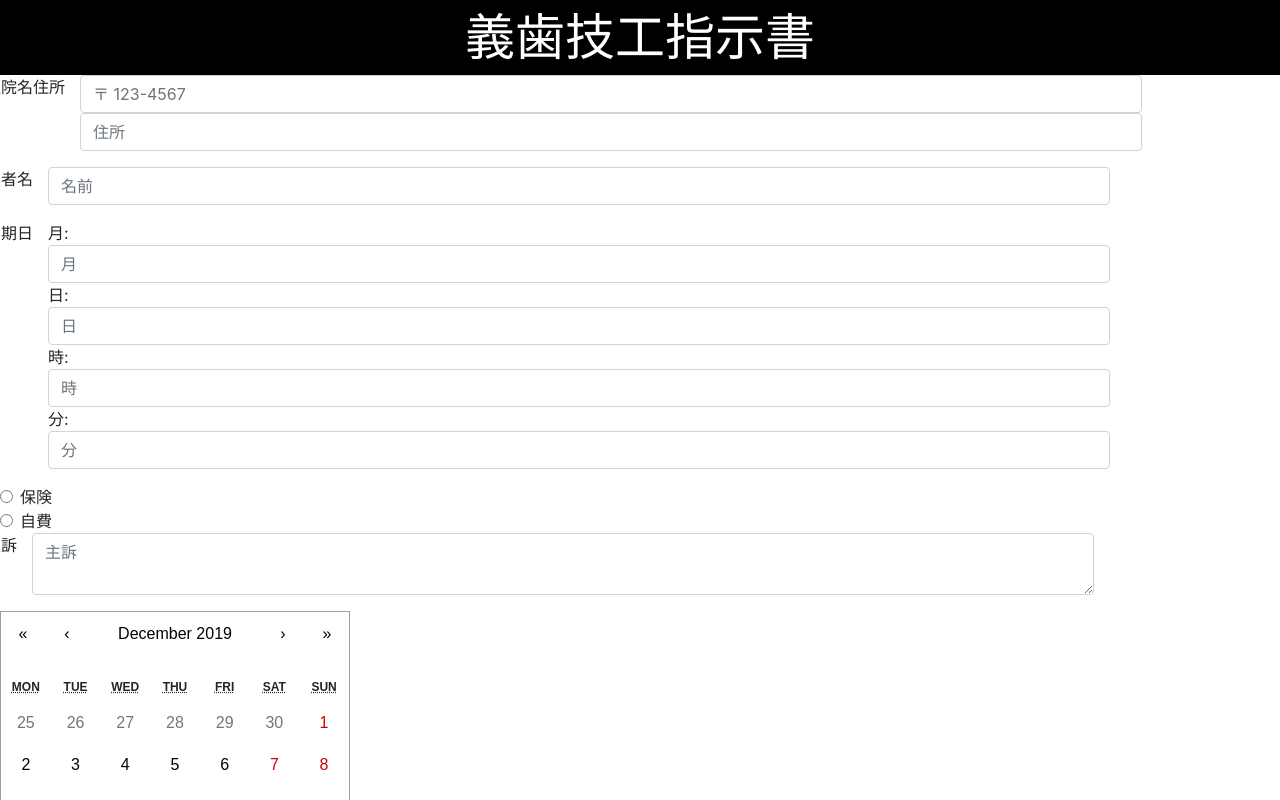
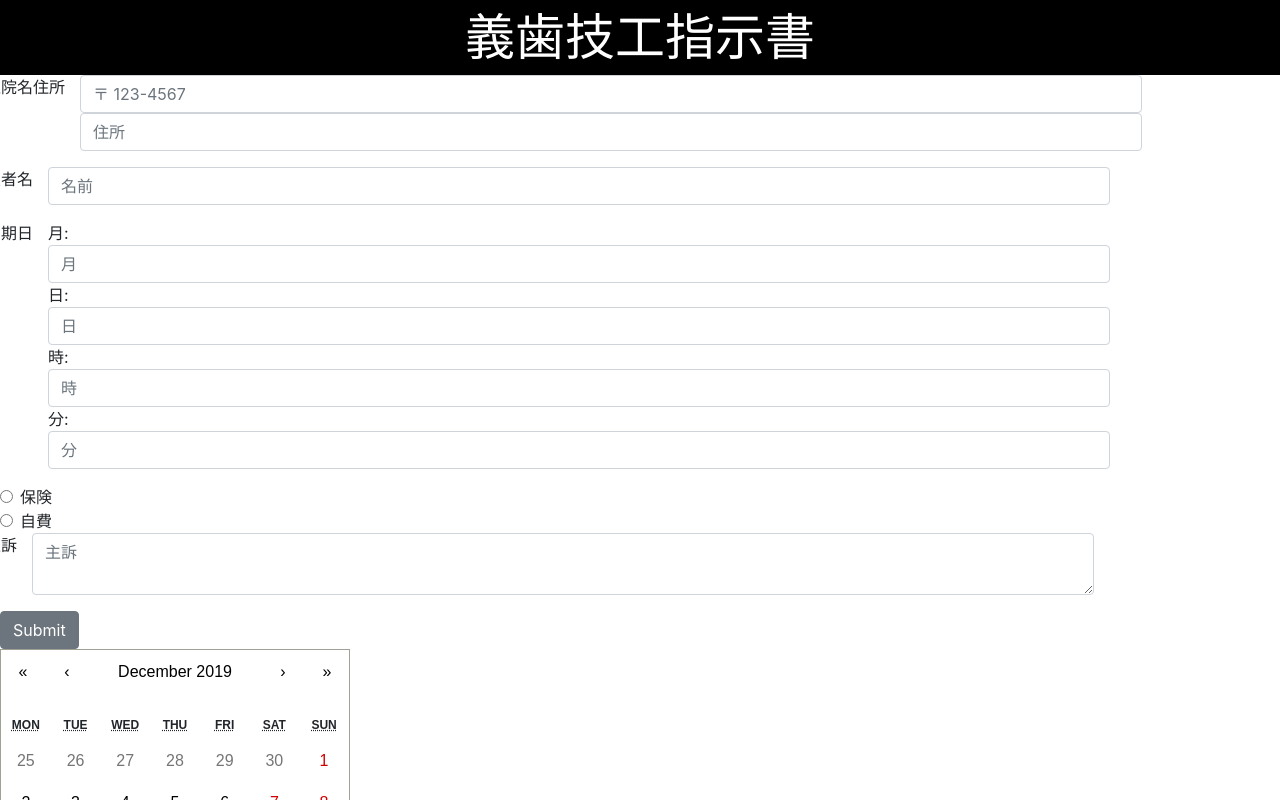
Before and after one commit to JustinTheeDude/dentist-app, a React (Create React App) app: page / in a window 1280 px wide. Shown: the top 800 px of the page. Built offline with nearby package versions, Linux system fonts and the light colour scheme.

Commit message:
added server

```diff
--- a/src/Components/MainInfo.js
+++ b/src/Components/MainInfo.js
@@ -1,5 +1,5 @@
 import React from "react";
-import {Col, Form, FormGroup, Label, Input} from "reactstrap";
+import {Col, Form, FormGroup, Label, Input, Button} from "reactstrap";
 
 const MainInfo = () => {
     return (
@@ -50,6 +50,7 @@ const MainInfo = () => {
                     <Input type="textarea" name="text" placeholder="主訴" />
                 </Col>
             </FormGroup>
+            <Button>Submit</Button>
         </Form>
     );
 };
```
